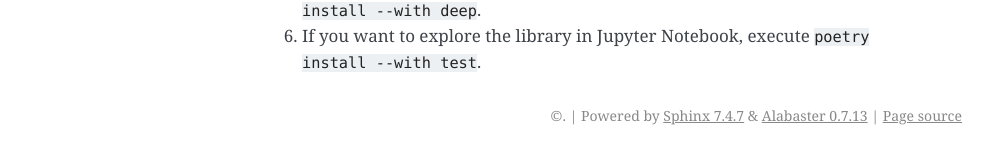
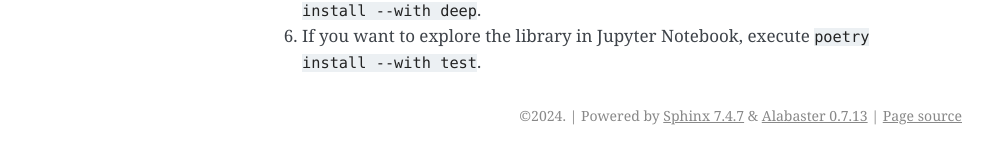
Before and after one commit to hse-scila/EyeFeatures, a Sphinx documentation site: the page built from docs/index.rst, in a window 1280 px wide. Shown: the part 1015-1167 px from the top of the page, without its empty margins (148-1141 px from the left). Built offline with Sphinx 7.4.7, drawn with Linux system fonts in a browser that asks for light colours; pages that are not in the unit, such as notebooks, are missing from menus.

```diff
--- a/docs/conf.py
+++ b/docs/conf.py
@@ -1,18 +1,18 @@
 import os
 import sys
-sys.path.insert(0, os.path.abspath('../'))
+sys.path.insert(0, os.path.abspath('..'))
 
 # -- Project information -----------------------------------------------------
 # https://www.sphinx-doc.org/en/master/usage/configuration.html#project-information
 
 project = 'EyeFeatures'
+copyright = '2024'
 author = ''
 version = release = '0.1.0'
 
 # -- General configuration ------------------------------------------------
 # https://www.sphinx-doc.org/en/master/usage/configuration.html#general-configuration
 
-exclude_patterns = []
 extensions = [
     'm2r2',
     'sphinx.ext.autodoc',
@@ -32,6 +32,7 @@ master_doc = 'index'
 pygments_style = 'sphinx'
 source_suffix = ['.rst', '.md']
 # templates_path = ['_templates']
+exclude_patterns = ['_build', 'Thumbs.db', '.DS_Store']
 
 # -- Options for HTML output ----------------------------------------------
 # https://www.sphinx-doc.org/en/master/usage/configuration.html#options-for-html-output
```
